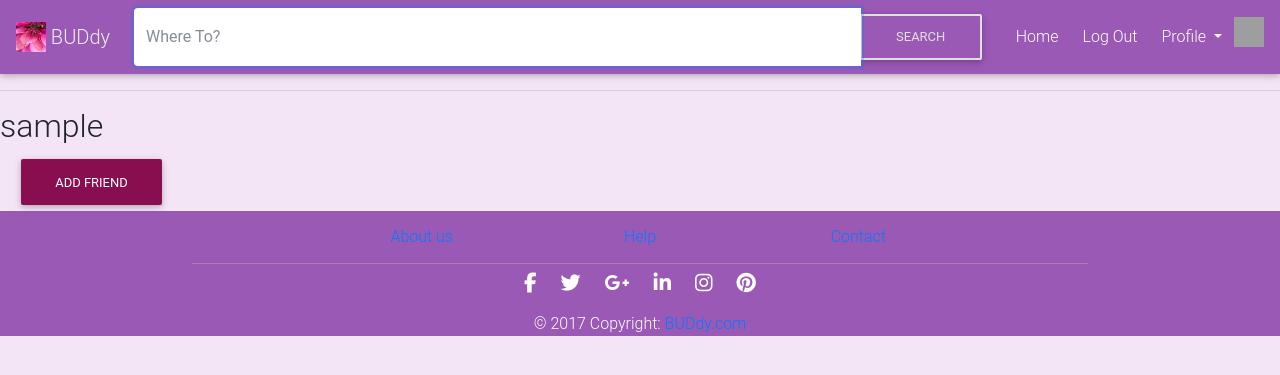
After one commit to nyccowgirl/project_pocket_rocket, a Flask app: page /user-friends in a window 1280 px wide. The commit adds this page. Shown: the top 375 px of the page. Run offline with Flask 2, Linux system fonts and the light colour scheme; the visitor is signed in with stand-in values (Sample User, id 1); data comes from the database, SQL or seed files in the repository; data that the repository does not hold is empty; parts of the project's set-up code (start-up, migrations or seed data) failed here and were passed over; some libraries are stand-ins or nearby versions; grey boxes are pictures that could not be loaded.

Commit message:
breaking up user profile info and refactoring to front end via ajax/jquery

```diff
--- a/server.py
+++ b/server.py
@@ -141,8 +141,6 @@ def login_process():
     pword = request.form.get('pword')
 
     user = helper.check_user_info(user_input)
-    # TO DO: move this to AJAX(?) to check it in html first, where if email/username
-    # does not exist, then note error for user to re-input; otherwise, go to registration
 
     if not user:
         code = 'error'
@@ -194,6 +192,8 @@ def check_email():
     # TO DO: need to send link to user email to reset password
 
 
+# The below is coming from password.html. At the moment, nothing renders the page
+# as AJAX refactoring stays on the page with email with password reset link being sent
 @app.route('/pword-reset', methods=['POST'])
 def reset_pword():
     """Resets user password."""
@@ -225,11 +225,11 @@ def user_profile():
     print u'\n\n\n{}\n\n\n'.format(user.referees)
     print u'\n\n\n{}\n\n\n'.format(user.promos)
 
-    friends = helper.calc_friends(user)
-    session['tot_friends'] = friends
+    # friends = helper.calc_friends(user)
+    # session['tot_friends'] = friends
 
-    reviews = helper.calc_reviews(user)
-    session['tot_revs'] = reviews
+    # reviews = helper.calc_reviews(user)
+    # session['tot_revs'] = reviews
 
     # FIXME: update helper function once relationship mapping is solved.
     total_refs, redeemed_refs = helper.calc_referrals(user)
@@ -239,12 +239,24 @@ def user_profile():
     redemptions = helper.calc_redemptions(user)
     session['tot_redeem'] = redemptions
 
-    checkins = helper.calc_checkins(user)
-    session['tot_checkins'] = checkins
+    # checkins = helper.calc_checkins(user)
+    # session['tot_checkins'] = checkins
 
     # refer_to_user = Referral.query.filter_by(referee_id=session['user_id']).all()
 
     return render_template('user_profile.html', user=user)
+
+
+@app.route('/user-friends')
+def user_friends():
+    """Displays user's friends list with abbreviated profile."""
+
+    user = User.query.filter_by(user_id=session['user_id']).first()
+
+    # TO DELETE
+    print u'\n\n\n{}\n\n\n'.format(user.friends)
+
+    return render_template('user_friends.html', user=user)
 
 
 @app.route('/friend-profile/<int:friend_id>')
--- a/static/js/main.js
+++ b/static/js/main.js
@@ -20,28 +20,23 @@ $(document).ready(() => {
   }
 
   function sendEmail(evt) {
-    // evt.preventDefault();
     let formInputs = {
       'user-input': $('#lost_email').val()
-      // FIXME
     };
     $.get('/pword-reset', checkEmail);
     // TO DO: send link to email to reset password
   }
 
   function displayMsg(results) {
-    // alert();
-    // console.log(results);
-    // if (results.code === 'error') {
-    //     msgChange($('#div-login-msg'), $('#icon-login-msg'), $('#text-login-msg'), 'error', 'glyphicon-remove', results.msg);
-    // } else {
-    //     msgChange($('#div-login-msg'), $('#icon-login-msg'), $('#text-login-msg'), 'success', 'glyphicon-ok', results.msg);
-    // };
+    if (results.code === 'error') {
+        msgChange($('#div-login-msg'), $('#icon-login-msg'), $('#text-login-msg'), 'error', 'glyphicon-remove', results.msg);
+    } else {
+        msgChange($('#div-login-msg'), $('#icon-login-msg'), $('#text-login-msg'), 'success', 'glyphicon-ok', results.msg);
+    };
     location.reload('/');
   }
 
   function logIn(evt) {
-    // evt.preventDefault();
     let formInputs = {
       'user-input': $('#login_username').val(),
       'pword': $('#login_password').val()
@@ -61,14 +56,11 @@ $(document).ready(() => {
 
     $('form').on('submit', function (evt) {
       evt.preventDefault();
-
         switch(this.id) {
             case 'login-form':
-                // evt.preventDefault();
 
                 logIn(evt);
 
-                // return false;
                 break;
             case "lost-form":
                 if (!$('#lost_email')) {
@@ -77,15 +69,11 @@ $(document).ready(() => {
                 };
                 sendEmail(evt);
 
-                // return false;
                 break;
             default:
-                // return false;
         }
-        // return false;
     });
 
-  // $('#login-form').on('submit', logIn);
   $('#login_lost_btn').on('click', function () { modalAnimate($formLogin, $formLost); });
   $('#lost_login_btn').on('click', function () { modalAnimate($formLost, $formLogin); });
 
@@ -141,3 +129,19 @@ $(document).ready(() => {
   $like.on('click', handleClick);
 
 });
+
+// processes friend request
+
+  let $friend = $('#modalAddFriend');
+
+
+
+  function sendFriend(evt) {
+    evt.preventDefault();
+    let formInputs = {
+      'friend_email': $('#friend-email').val()
+    }
+    $.post('/add-friend', formInputs, friendMsg)
+  }
+
+  $friend.on('submit', sendFriend);
--- a/templates/base.html
+++ b/templates/base.html
@@ -73,7 +73,7 @@
           </a>
             <div class='dropdown-menu dropdown-menu-right' aria-labelledby='navbarDropdown'>
               <a class='dropdown-item' href='/user-profile'>Account</a>
-            <a class='dropdown-item' href='#'>Friends</a>
+              <a class='dropdown-item' href='/user-friends'>Friends</a>
               <div class='dropdown-divider'></div>
               <a class='dropdown-item' href='#'>Reviews</a>
               <a class='dropdown-item' href='#'>Referrals</a>
@@ -111,39 +111,39 @@
 <footer id='footer' class='center-on-small-only pt-0'>
     <!--Footer Links-->
         <!--Grid row-->
-        <div class="row pt-5 text-center d-flex justify-content-center">
+        <div class='row pt-3 text-center d-flex justify-content-center'>
             <!--Grid column-->
-            <div class="col-md-2">
-                <h6 class="title font-bold"><a href='/about-us'>About us</a></h6>
+            <div class='col-md-2 mb-2'>
+                <h6 class='title font-bold'><a href='/about-us'>About us</a></h6>
             </div>
-            <div class="col-md-2">
-                <h6 class="title font-bold"><a href="#!">Help</a></h6>
+            <div class='col-md-2 mb-2'>
+                <h6 class='title font-bold'><a href="#!">Help</a></h6>
             </div>
-            <div class="col-md-2">
-                <h6 class="title font-bold"><a href='mailto:balloonicorn@hackbrightacademy.com'>Contact</a></h6>
+            <div class='col-md-2 mb-2'>
+                <h6 class='title font-bold'><a href='mailto:balloonicorn@hackbrightacademy.com'>Contact</a></h6>
             </div>
 
         </div>
 
-        <hr class="rgba-white-light" style="margin: 0 15%;">
+        <hr class='rgba-white-light' style='margin: 0 15%;'>
 
-        <div class="row pb-3">
+        <div class='row pb-2'>
 
-            <div class="col-md-12">
+            <div class='col-md-12'>
 
-                <div class="footer-socials flex-center">
+                <div class='footer-socials mb-3 flex-center'>
                     <!--Facebook-->
-                    <a class="icons-sm fb-ic"><i class="fa fa-facebook fa-lg white-text mr-md-4"> </i></a>
+                    <a class='icons-sm fb-ic'><i class='fa fa-facebook fa-lg white-text mr-md-4'> </i></a>
                     <!--Twitter-->
-                    <a class="icons-sm tw-ic"><i class="fa fa-twitter fa-lg white-text mr-md-4"> </i></a>
+                    <a class='icons-sm tw-ic'><i class='fa fa-twitter fa-lg white-text mr-md-4'> </i></a>
                     <!--Google +-->
-                    <a class="icons-sm gplus-ic"><i class="fa fa-google-plus fa-lg white-text mr-md-4"> </i></a>
+                    <a class='icons-sm gplus-ic'><i class='fa fa-google-plus fa-lg white-text mr-md-4'> </i></a>
                     <!--Linkedin-->
-                    <a class="icons-sm li-ic"><i class="fa fa-linkedin fa-lg white-text mr-md-4"> </i></a>
+                    <a class='icons-sm li-ic'><i class='fa fa-linkedin fa-lg white-text mr-md-4'> </i></a>
                     <!--Instagram-->
-                    <a class="icons-sm ins-ic"><i class="fa fa-instagram fa-lg white-text mr-md-4"> </i></a>
+                    <a class='icons-sm ins-ic'><i class='fa fa-instagram fa-lg white-text mr-md-4'> </i></a>
                     <!--Pinterest-->
-                    <a class="icons-sm pin-ic"><i class="fa fa-pinterest fa-lg white-text"> </i></a>
+                    <a class='icons-sm pin-ic'><i class='fa fa-pinterest fa-lg white-text'> </i></a>
                 </div>
             </div>
         </div>
--- /dev/null
+++ b/templates/user_friends.html
@@ -0,0 +1,109 @@
+{% extends 'base.html' %}
+{% block content %}
+
+  <h2>{{ user.username }}</h2>
+
+  <div class='container-fluid'>
+
+  <button type='button' class='btn btn-unique btn-rounded waves-light' (click)='form.show()' mdbRippleRadius>Add Friend</button>
+
+  <!--Modal: Login with Avatar Form-->
+  <div mdbModal #form='mdb-modal' class='modal fade' id='modalAddFriend' tabindex='-1' role='dialog' aria-labelledby='myModalLabel' aria-hidden='true'>
+      <div class='modal-dialog cascading-modal modal-avatar modal-sm' role='document'>
+          <!--Content-->
+          <div class='modal-content'>
+
+              <!--Header-->
+              <div class='modal-header'>
+                  <img src='/static/img/pinky.jpg' class='rounded-circle img-responsive'>
+              </div>
+              <!--Body-->
+              <div class='modal-body text-center mb-1'>
+
+                  <h5 class='mt-1 mb-2'>Friend or Foe</h5>
+
+                  <div class="md-form ml-0 mr-0">
+                      <i class="fa fa-envelope prefix"></i>
+                      <input mdbActive type='text' id='form29' class='form-control ml-0'>
+                      <label for='form29' class='ml-0'>Enter Email</label>
+                  </div>
+
+                  <div class='text-center'>
+                      <button class='btn btn-cyan mt-1 waves-light' mdbRippleRadius>Send <i class='fa fa-send ml-1'></i></button>
+                  </div>
+              </div>
+
+          </div>
+          <!--/.Content-->
+      </div>
+  </div>
+  <!--Modal: Login with Avatar Form-->
+  </div>
+
+  <div class='container-fluid'>
+
+  {% if user.friends %}
+    <h3>My Friends</h3>
+
+    {% for friend in user.friends|sort(attribute='username') %}
+    <div>
+    <!--Rotating card-->
+    <div class="col-md-6">
+        <mdb-card-rotating #cards>
+            <!--Front Side-->
+            <div class="face front tp-box_side tp-box_front">
+
+                <!-- Image-->
+                <div class="card-up">
+                    <img src='/static/img/pinky.jpg' class='img-fluid' style='opacity: 0.2'>
+                </div>
+                <!--Avatar-->
+                <div class="avatar"><img src='{{ friend.user_pic }}' class="rounded-circle img-responsive">
+                </div>
+                <!--Content-->
+                <div class="card-body">
+                    <h4><a href='/friend-profile/{{ friend.user_id }}'>{{ friend.username }}</a></h4>
+                    <p>{{ friend.first_name }} {{ friend.last_name }}</p>
+                    <p>Member Since: {{ friend.join_date|datetimeformat('%b %Y') }}</p>
+                    <!--Triggering button-->
+                    <a class="rotate-btn" data-card="card-1" (click)="cards.toggle()"><i class="fa fa-repeat"></i> Click here to rotate</a>
+                </div>
+            </div>
+            <!--/.Front Side-->
+
+            <!--Back Side-->
+            <div class="back tp-box_side tp-box_back">
+
+                <!--Content-->
+                <h4>About me</h4>
+                <hr>
+                <p>Total Check-Ins: {{ friend.tot_checkins() }}</p>
+                <p>Total Reviews: {{ friend.tot_reviews() }}</p>
+                <p>Total Businesses Visited: {{ friend.tot_unique_biz() }}</p>
+                <p>Total Businesses Referred to Friends: {{ friend.tot_biz_referrals }}</p>
+                <hr>
+                <!--Social Icons-->
+                <ul class="inline-ul">
+                    <li><a class="icons-sm fb-ic"><i class="fa fa-facebook"></i></a></li>
+                    <li><a class="icons-sm tw-ic"><i class="fa fa-twitter"></i></a></li>
+                    <li><a class="icons-sm gplus-ic"><i class="fa fa-google-plus"></i></a></li>
+                    <li><a class="icons-sm li-ic"><i class="fa fa-linkedin"></i></a></li>
+                </ul>
+                <!--Triggering button-->
+                <a class="rotate-btn" data-card="card-1" (click)="cards.toggle()"><i class="fa fa-undo"></i> Click here to rotate back</a>
+
+            </div>
+            <!--/.Back Side-->
+        </mdb-card-rotating>
+    </div>
+    <!--/.Rotating card-->
+    {% endfor %}
+  {% endif %}
+
+  </div>
+
+{% endblock %}
+
+{% block script %}
+
+{% endblock %}
```
Also changed, not shown: helper.py (+22 -21 lines), model.py (+39 -2 lines), templates/business_profile.html (+6 -6 lines), templates/friend_profile.html (+6 -6 lines), templates/response_form.html (added, +21 -0 lines), templates/review_form.html (+24 -18 lines), templates/user_profile.html (+7 -7 lines). Lines whose indentation alone changed are shown as unchanged.
